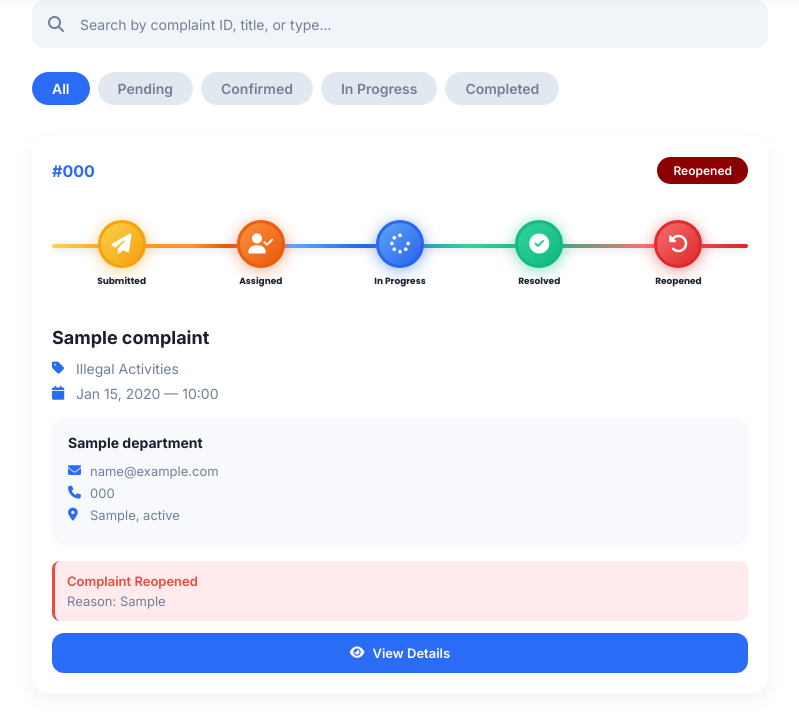
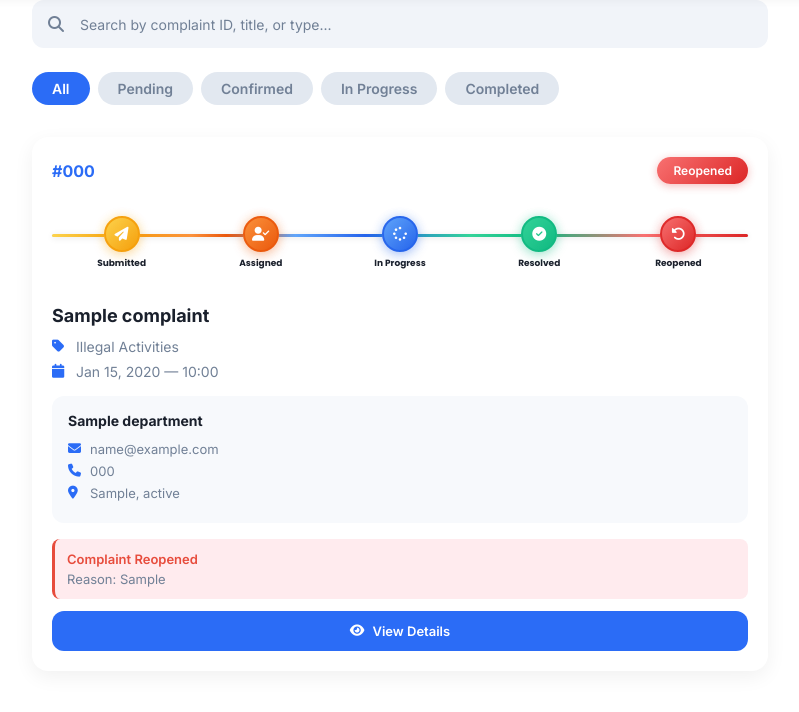
Before and after one commit to kartkbhalodiya/Smart-CITY, a Django app: page /track-complaints/ in a window 1280 px wide. Shown: the part 72-784 px from the top of the page, without its empty margins (240-1039 px from the left). Run offline with Django 5.2, Linux system fonts and the light colour scheme; a user stored in the database is signed in; tables that the repository leaves empty hold one stand-in row (values such as "Sample post").

Commit message:
Fix images using

```diff
--- a/templates/track_complaints.html
+++ b/templates/track_complaints.html
@@ -204,28 +204,33 @@
         }
 
         .status-pending {
-            background: #9333EA;
+            background: linear-gradient(135deg, #FCD34D 0%, #F59E0B 100%);
             color: white;
+            box-shadow: 0 2px 8px rgba(245, 158, 11, 0.3);
         }
 
         .status-confirmed {
-            background: #2B6CF6;
+            background: linear-gradient(135deg, #FB923C 0%, #EA580C 100%);
             color: white;
+            box-shadow: 0 2px 8px rgba(234, 88, 12, 0.3);
         }
 
         .status-process {
-            background: #F39C12;
+            background: linear-gradient(135deg, #60A5FA 0%, #2563EB 100%);
             color: white;
+            box-shadow: 0 2px 8px rgba(37, 99, 235, 0.3);
         }
 
         .status-solved {
-            background: #2ECC71;
+            background: linear-gradient(135deg, #34D399 0%, #10B981 100%);
             color: white;
+            box-shadow: 0 2px 8px rgba(16, 185, 129, 0.3);
         }
 
         .status-reopened {
-            background: #8B0000;
+            background: linear-gradient(135deg, #F87171 0%, #DC2626 100%);
             color: white;
+            box-shadow: 0 2px 8px rgba(220, 38, 38, 0.3);
         }
 
         /* Progress Timeline */
@@ -234,7 +239,7 @@
             align-items: center;
             margin-bottom: 20px;
             position: relative;
-            padding: 20px 0;
+            padding: 16px 0;
         }
 
         .timeline-step {
@@ -247,20 +252,20 @@
         }
 
         .timeline-node {
-            width: 48px;
-            height: 48px;
+            width: 36px;
+            height: 36px;
             border-radius: 50%;
             display: flex;
             align-items: center;
             justify-content: center;
-            font-size: 20px;
+            font-size: 14px;
             font-weight: 700;
             z-index: 3;
             background: rgba(255, 255, 255, 0.9);
             backdrop-filter: blur(10px);
-            border: 3px solid #E2E8F0;
+            border: 2.5px solid #E2E8F0;
             color: #94A3B8;
-            box-shadow: 0 4px 12px rgba(0, 0, 0, 0.08);
+            box-shadow: 0 3px 10px rgba(0, 0, 0, 0.08);
             transition: all 0.3s ease;
             position: relative;
         }
@@ -272,14 +277,14 @@
             height: 100%;
             border-radius: 50%;
             background: inherit;
-            filter: blur(8px);
+            filter: blur(6px);
             opacity: 0;
             z-index: -1;
             transition: opacity 0.3s ease;
         }
 
         .timeline-node.active::before {
-            opacity: 0.4;
+            opacity: 0.3;
         }
 
         /* Step 1: Submitted - Yellow */
@@ -287,7 +292,7 @@
             background: linear-gradient(135deg, #FCD34D 0%, #F59E0B 100%);
             border-color: #F59E0B;
             color: white;
-            box-shadow: 0 4px 16px rgba(245, 158, 11, 0.3);
+            box-shadow: 0 3px 12px rgba(245, 158, 11, 0.3);
         }
 
         /* Step 2: Assigned - Orange */
@@ -295,7 +300,7 @@
             background: linear-gradient(135deg, #FB923C 0%, #EA580C 100%);
             border-color: #EA580C;
             color: white;
-            box-shadow: 0 4px 16px rgba(234, 88, 12, 0.3);
+            box-shadow: 0 3px 12px rgba(234, 88, 12, 0.3);
         }
 
         /* Step 3: In Progress - Blue */
@@ -303,7 +308,7 @@
             background: linear-gradient(135deg, #60A5FA 0%, #2563EB 100%);
             border-color: #2563EB;
             color: white;
-            box-shadow: 0 4px 16px rgba(37, 99, 235, 0.3);
+            box-shadow: 0 3px 12px rgba(37, 99, 235, 0.3);
         }
 
         /* Step 4: Resolved - Green */
@@ -311,7 +316,7 @@
             background: linear-gradient(135deg, #34D399 0%, #10B981 100%);
             border-color: #10B981;
             color: white;
-            box-shadow: 0 4px 16px rgba(16, 185, 129, 0.3);
+            box-shadow: 0 3px 12px rgba(16, 185, 129, 0.3);
         }
 
         /* Step 5: Reopened - Red */
@@ -319,14 +324,14 @@
             background: linear-gradient(135deg, #F87171 0%, #DC2626 100%);
             border-color: #DC2626;
             color: white;
-            box-shadow: 0 4px 16px rgba(220, 38, 38, 0.3);
+            box-shadow: 0 3px 12px rgba(220, 38, 38, 0.3);
         }
 
         .timeline-node.upcoming {
             background: rgba(255, 255, 255, 0.6);
             border-color: #E2E8F0;
             color: #CBD5E1;
-            box-shadow: 0 2px 8px rgba(0, 0, 0, 0.05);
+            box-shadow: 0 2px 6px rgba(0, 0, 0, 0.05);
         }
 
         .timeline-label {
@@ -334,7 +339,7 @@
             font-size: 9px;
             font-weight: 600;
             color: var(--text-muted);
-            margin-top: 8px;
+            margin-top: 6px;
             text-align: center;
             line-height: 1.2;
             max-width: 60px;
@@ -347,10 +352,10 @@
 
         .timeline-line {
             position: absolute;
-            top: 44px;
+            top: 34px;
             left: 0;
             right: 0;
-            height: 4px;
+            height: 3px;
             background: #E2E8F0;
             z-index: 1;
             border-radius: 2px;
@@ -363,7 +368,7 @@
             height: 100%;
             transition: all 0.6s cubic-bezier(0.4, 0, 0.2, 1);
             border-radius: 2px;
-            box-shadow: 0 2px 8px rgba(0, 0, 0, 0.15);
+            box-shadow: 0 1px 6px rgba(0, 0, 0, 0.12);
         }
 
         /* Progress line gradients based on status */
@@ -696,7 +701,15 @@
                     <!-- Card Header -->
                     <div class="card-header">
                         <div class="complaint-id">#{{ complaint.complaint_number }}</div>
-                        <span class="status-badge status-{{ complaint.work_status }}">{{ complaint.work_status }}</span>
+                        <span class="status-badge status-{{ complaint.work_status }}">
+                            {% if complaint.work_status == 'pending' %}Submitted
+                            {% elif complaint.work_status == 'confirmed' %}Assigned
+                            {% elif complaint.work_status == 'process' %}In Progress
+                            {% elif complaint.work_status == 'solved' %}Resolved
+                            {% elif complaint.work_status == 'reopened' %}Reopened
+                            {% else %}{{ complaint.work_status }}
+                            {% endif %}
+                        </span>
                     </div>
 
                     <!-- Progress Timeline -->
```
